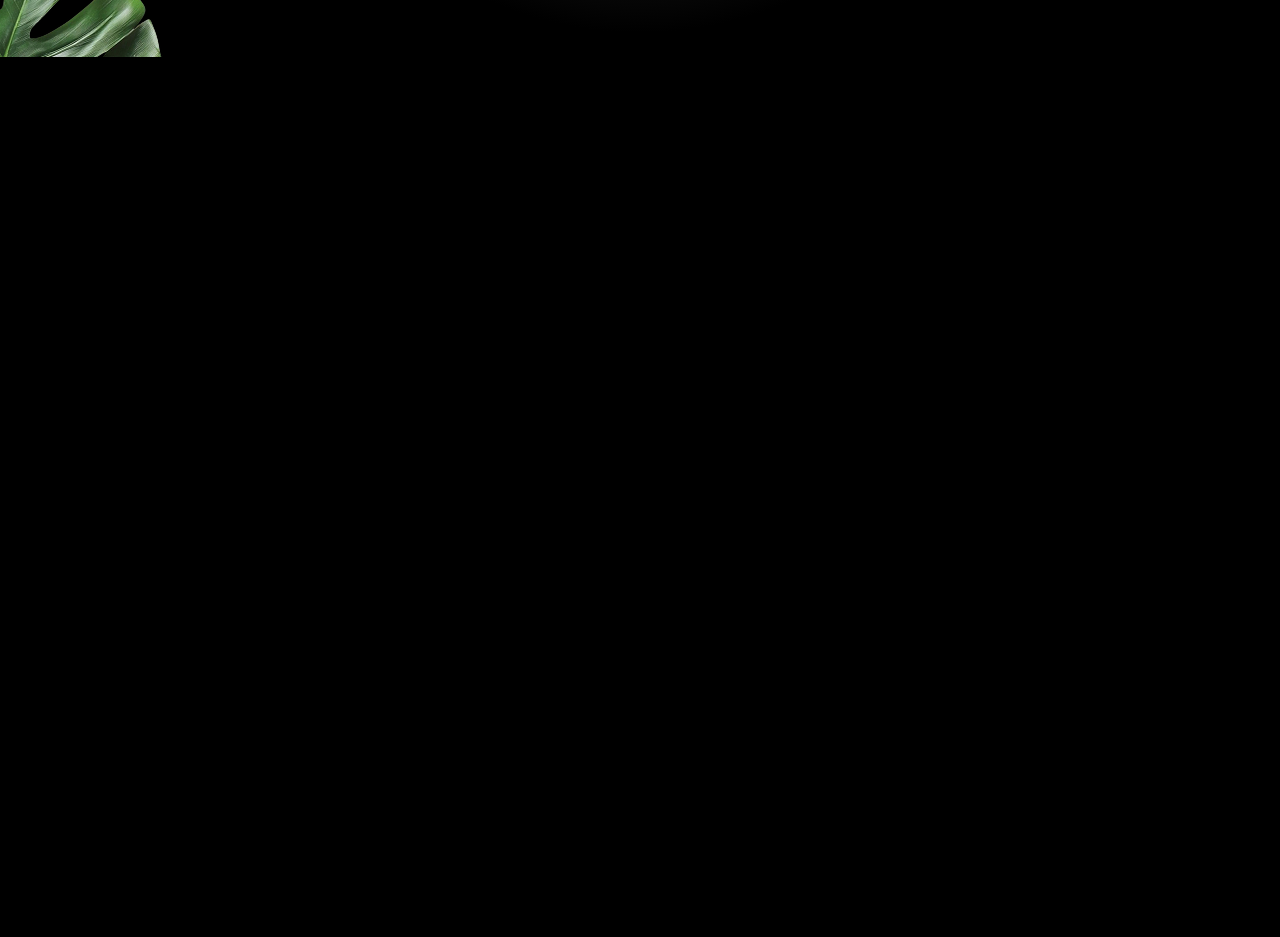
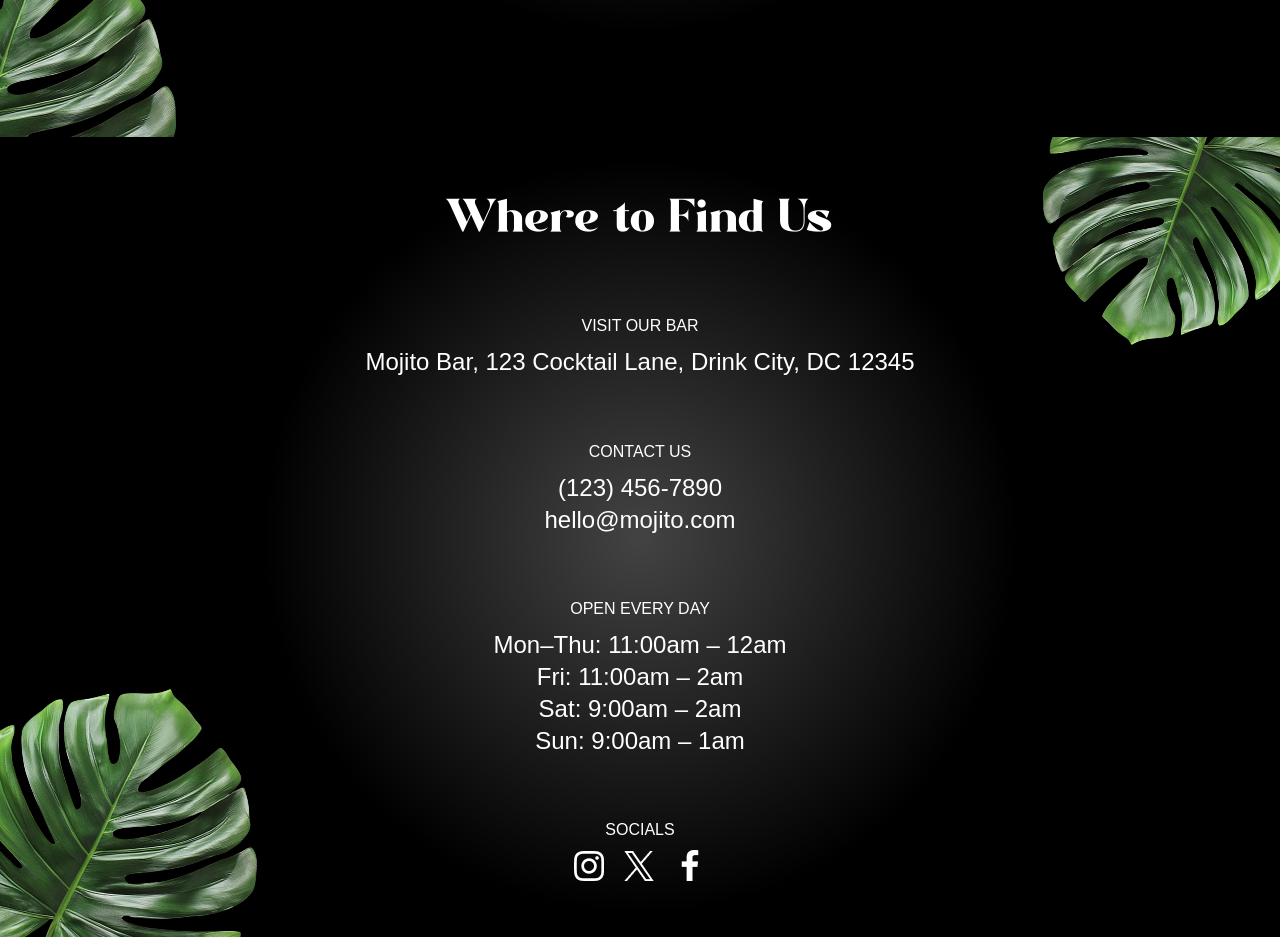
Before and after one commit to jatisusan/mojito, a React (Vite) app: page / in a window 1280 px wide. Shown: the part 4920-5857 px from the top of the page. Before the commit the page ends 4977 px from the top, so only its background shows below. Built offline with nearby package versions, Linux system fonts and the light colour scheme; a web font is replaced by a local one.

Commit message:
Implement contact section

```diff
--- a/constants/index.js
+++ b/constants/index.js
@@ -8,7 +8,7 @@
         title: "About Us",
     },
     {
-        id: "work",
+        id: "art",
         title: "The Art",
     },
     {
--- a/src/App.jsx
+++ b/src/App.jsx
@@ -7,6 +7,7 @@
 import About from './components/About.jsx';
 import Art from './components/Art.jsx';
 import Menu from './components/Menu.jsx';
+import Contact from './components/Contact.jsx';
 
 gsap.registerPlugin(ScrollTrigger, SplitText);
 
@@ -19,6 +20,7 @@
             <About />
             <Art />
             <Menu />
+            <Contact />
         </main>
     )
 }
--- /dev/null
+++ b/src/components/Contact.jsx
@@ -0,0 +1,87 @@
+import React from "react";
+import { openingHours, socials } from "../../constants";
+import { useGSAP } from "@gsap/react";
+import { SplitText } from "gsap/all";
+import gsap from "gsap";
+
+const Contact = () => {
+  useGSAP(() => {
+    const titleSplit = SplitText.create("#contact h2", { type: "words" });
+
+    const timeline = gsap.timeline({
+      scrollTrigger: {
+        trigger: "#contact",
+        start: "top center",
+      },
+      ease: "power1.inOut",
+    });
+
+    timeline
+      .from(titleSplit.words, { opacity: 0, yPercent: -100, stagger: 0.02 })
+      .from("#contact h3, #contact p", {
+        opacity: 0,
+        yPercent: 100,
+        stagger: 0.02,
+      })
+
+      .to("#f-left-leaf", {
+        y: 50,
+        duration: 1,
+        ease: "power1.inOut",
+      })
+      .to(
+        "#f-right-leaf",
+        {
+          y: -50,
+          duration: 1,
+          ease: "power1.inOut",
+        },
+        "<"
+      );
+  });
+
+  return (
+    <footer id="contact">
+      <img src="/images/footer-right-leaf.png" alt="leaf" id="f-right-leaf" />
+      <img src="/images/footer-left-leaf.png" alt="leaf" id="f-left-leaf" />
+
+      <div className="content">
+        <h2>Where to Find Us</h2>
+
+        <div>
+          <h3>Visit Our Bar</h3>
+          <p>Mojito Bar, 123 Cocktail Lane, Drink City, DC 12345</p>
+        </div>
+
+        <div>
+          <h3>Contact Us</h3>
+          <p>(123) 456-7890</p>
+          <p>hello@mojito.com</p>
+        </div>
+
+        <div>
+          <h3>Open Every Day</h3>
+          {openingHours.map((time) => (
+            <p key={time.day}>
+              {time.day}: {time.time}
+            </p>
+          ))}
+        </div>
+
+        <div>
+          <h3>Socials</h3>
+
+          <div className="flex-center gap-5">
+            {socials.map((social) => (
+              <a href={social.url} key={social.name} target="_blank">
+                <img src={social.icon} alt={social.name} />
+              </a>
+            ))}
+          </div>
+        </div>
+      </div>
+    </footer>
+  );
+};
+
+export default Contact;
```
